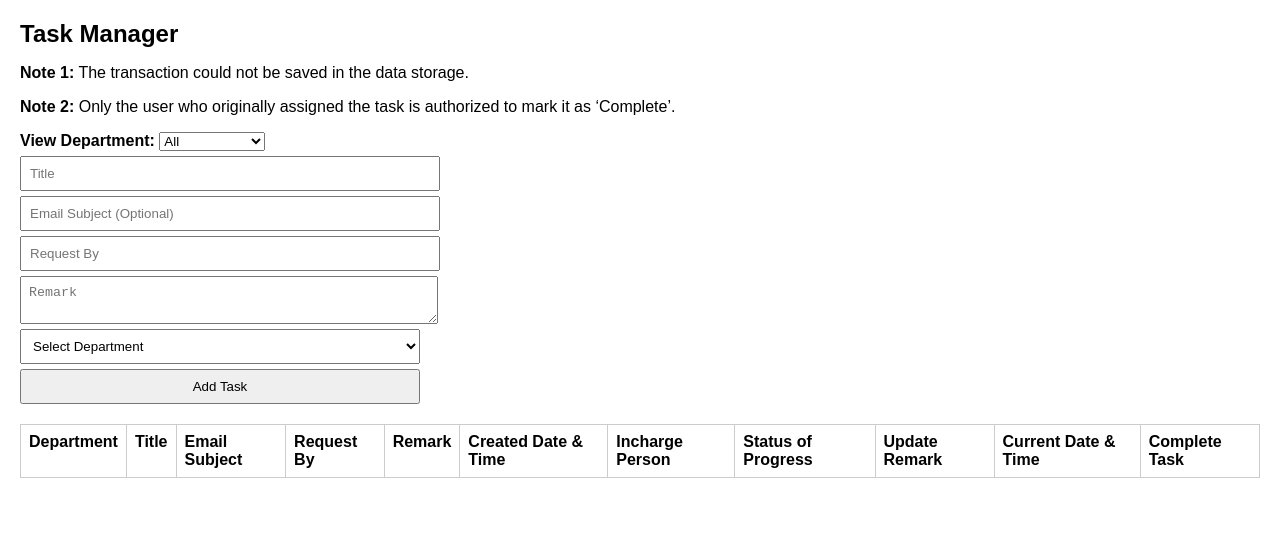
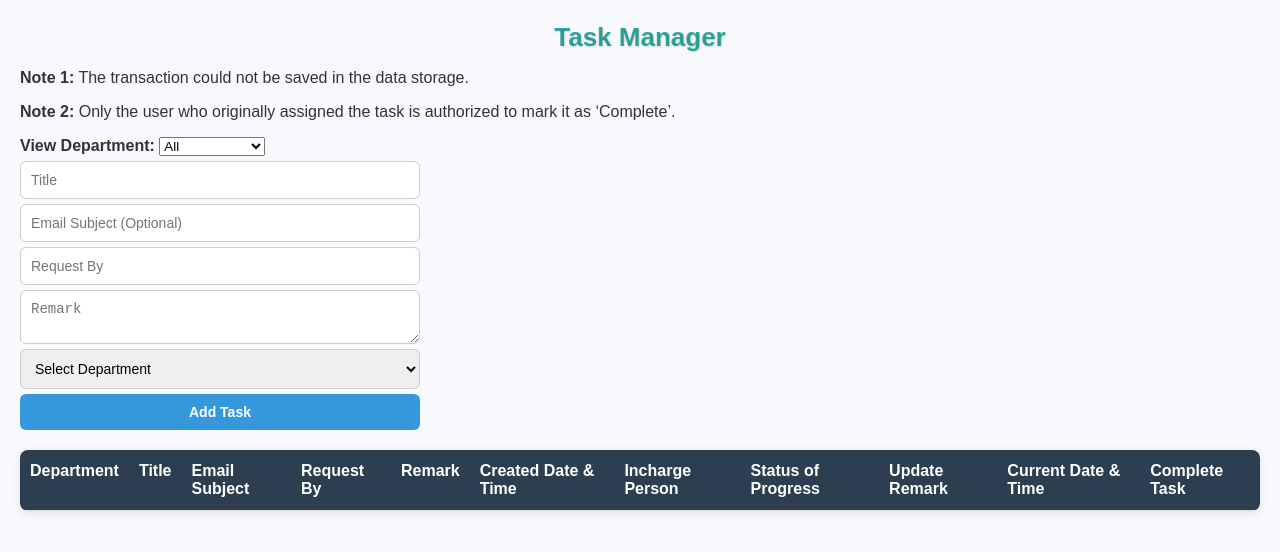
Before and after one commit to ramesnaga2806/Task-manager, a plain HTML site: page index.html in a window 1280 px wide. Drawn offline with Linux system fonts and the light colour scheme; no server answers.

Commit message:
Update index.html

```diff
--- a/index.html
+++ b/index.html
@@ -5,17 +5,109 @@
   <meta name="viewport" content="width=device-width, initial-scale=1.0"/>
   <title>Task Manager</title>
   <style>
-    body { font-family: Arial, sans-serif; margin: 20px; }
-    h2 { margin-bottom: 10px; }
+    body {
+      font-family: Arial, sans-serif;
+      margin: 20px;
+      background: #f7f9fc;
+      color: #333;
+    }
+
+    h2 {
+      margin-bottom: 15px;
+      font-size: 26px;
+      font-weight: 700;
+      text-align: center;
+      color: #2c3e50;
+      background: linear-gradient(90deg, #3498db, #2ecc71);
+      -webkit-background-clip: text;
+      -webkit-text-fill-color: transparent;
+      text-shadow: 1px 1px 2px rgba(0,0,0,0.15);
+    }
+
     form input, form textarea, form select, form button {
-      margin: 5px 0; display: block; width: 100%; max-width: 400px; padding: 8px;
+      margin: 5px 0;
+      display: block;
+      width: 100%;
+      max-width: 400px;
+      padding: 10px;
+      border: 1px solid #ccc;
+      border-radius: 6px;
+      font-size: 14px;
+      box-sizing: border-box;
     }
-    table { border-collapse: collapse; width: 100%; margin-top: 20px; }
-    table, th, td { border: 1px solid #ccc; }
-    th, td { padding: 8px; text-align: left; vertical-align: top; }
-    button.complete-btn { background-color: #28a745; color: #fff; border: none; padding: 5px 10px; cursor: pointer; border-radius: 4px; }
-    td[contenteditable="true"] { background: #fffbea; }
-    select.status-select { padding: 4px; }
+
+    form input:focus, form textarea:focus, form select:focus {
+      border-color: #3498db;
+      outline: none;
+      box-shadow: 0 0 4px rgba(52, 152, 219, 0.5);
+    }
+
+    form button {
+      background: #3498db;
+      color: #fff;
+      border: none;
+      padding: 10px;
+      cursor: pointer;
+      border-radius: 6px;
+      font-weight: bold;
+      transition: background 0.3s ease;
+    }
+
+    form button:hover {
+      background: #2980b9;
+    }
+
+    table {
+      border-collapse: collapse;
+      width: 100%;
+      margin-top: 20px;
+      background: #fff;
+      border-radius: 8px;
+      overflow: hidden;
+      box-shadow: 0 2px 8px rgba(0,0,0,0.1);
+    }
+
+    table thead {
+      background: #2c3e50;
+      color: #fff;
+    }
+
+    th, td {
+      padding: 12px 10px;
+      text-align: left;
+      vertical-align: top;
+      border-bottom: 1px solid #ddd;
+    }
+
+    tr:hover {
+      background: #f1f7ff;
+    }
+
+    button.complete-btn {
+      background-color: #28a745;
+      color: #fff;
+      border: none;
+      padding: 6px 12px;
+      cursor: pointer;
+      border-radius: 4px;
+      font-size: 13px;
+      transition: background 0.3s ease;
+    }
+
+    button.complete-btn:hover {
+      background-color: #218838;
+    }
+
+    td[contenteditable="true"] {
+      background: #fffbea;
+      border: 1px dashed #f0c36d;
+    }
+
+    select.status-select {
+      padding: 6px;
+      border-radius: 4px;
+      border: 1px solid #ccc;
+    }
   </style>
 </head>
 <body>
```
